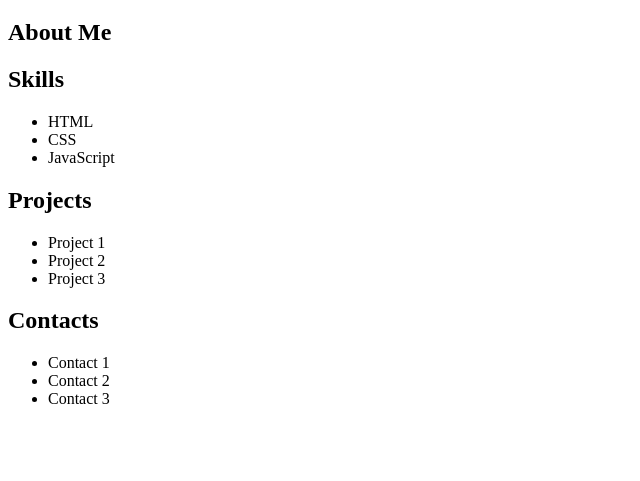
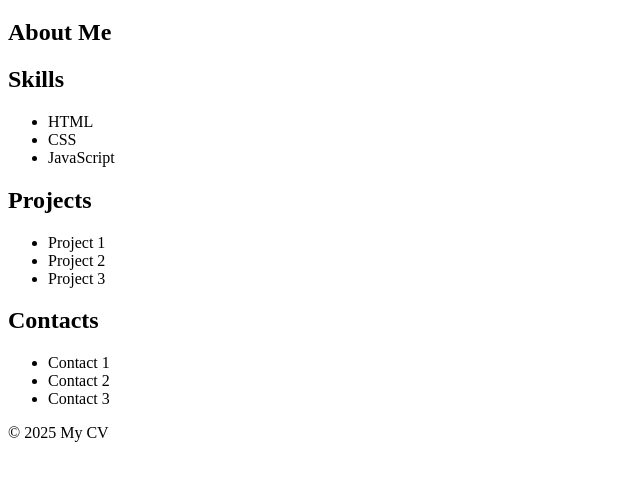
Before and after one commit to dzianisPaskin/rsschool-cv, a plain HTML site: page index.html in a window 1280 px wide. Shown: the part 149-630 px from the top of the page, without its empty margins (0-640 px from the left). Drawn offline with Linux system fonts and the light colour scheme.

Commit message:
feat(html): added footer

```diff
--- a/index.html
+++ b/index.html
@@ -47,5 +47,8 @@
         </ul>
       </section>
     </main>
+    <footer>
+      <p>&copy; 2025 My CV</p>
+    </footer>
   </body>
 </html>
```
